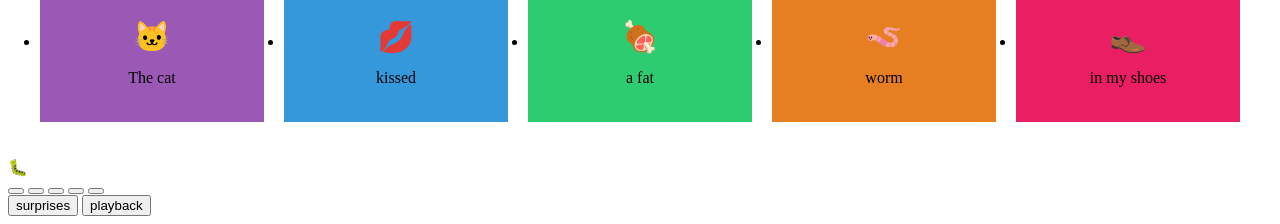
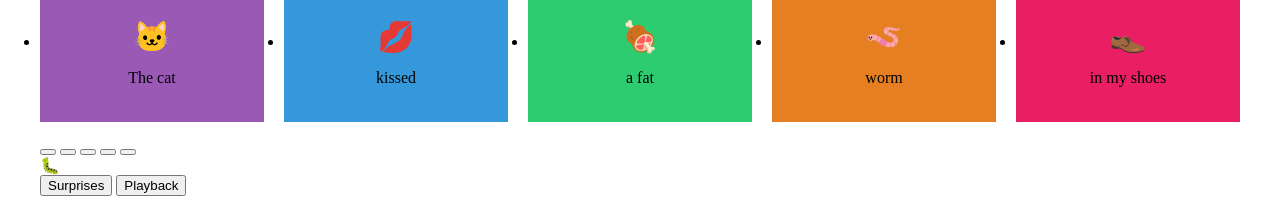
Before and after one commit to Tay-ta/Story-Maker, a plain HTML site: page index.html in a window 1280 px wide. Shown: the part 726-950 px from the top of the page. Drawn offline with Linux system fonts and the light colour scheme; a script that the page names is missing.

Commit message:
Fixed spelling mistakes in index.html

```diff
--- a/index.html
+++ b/index.html
@@ -170,26 +170,26 @@
             </ul>
             </div>
         </div>
-    </div>
     <!--right panel-->
         <div class="right-panel">
+
+            <!--five circle buttons on the top-->
+                <div class="top-buttons">
+                    <button class="purple" data-column="1"></button>
+                    <button class="blue" data-column="2"></button>
+                    <button class="green" data-column="3"></button>
+                    <button class="orange" data-column="4"></button>
+                    <button class="pink" data-column="5"></button>
+                </div>
                 <div class="display-section">
                     <div class="pic">🐛</div>
                     <div id="story"></div>
                 </div>
-        <!--five circle buttons on the top-->
-        <div class="control- buttons">
-            <div class="top-bottons">
-                <button class="purple"></button>
-                <button class="blue"></button>
-                <button class="green"></button>
-                <button class="orange"></button>
-                <button class="pink"></button>
-            </div>
                 <!--function buttons-->
                 <div class="function-buttons">
-                <button id="surprises-btn">surprises</button>
-                <button id="playback-btn">playback</button>
+                    <button id="surprises-btn">Surprises</button>
+                    <button id="playback-btn">Playback</button>
+                </div>
             </div>
         </div>
     </div>
```
Lines whose indentation alone changed are shown as unchanged.
